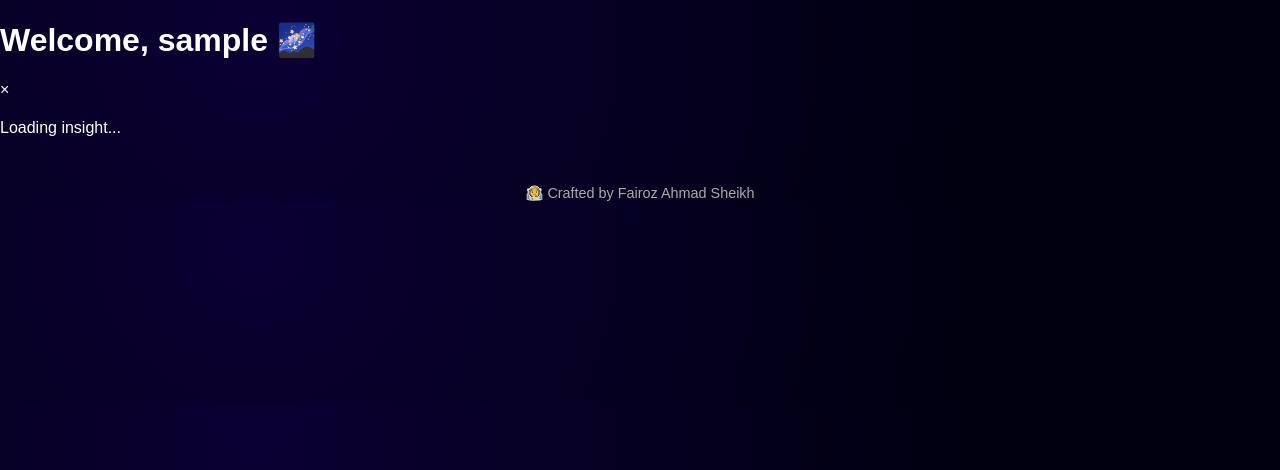
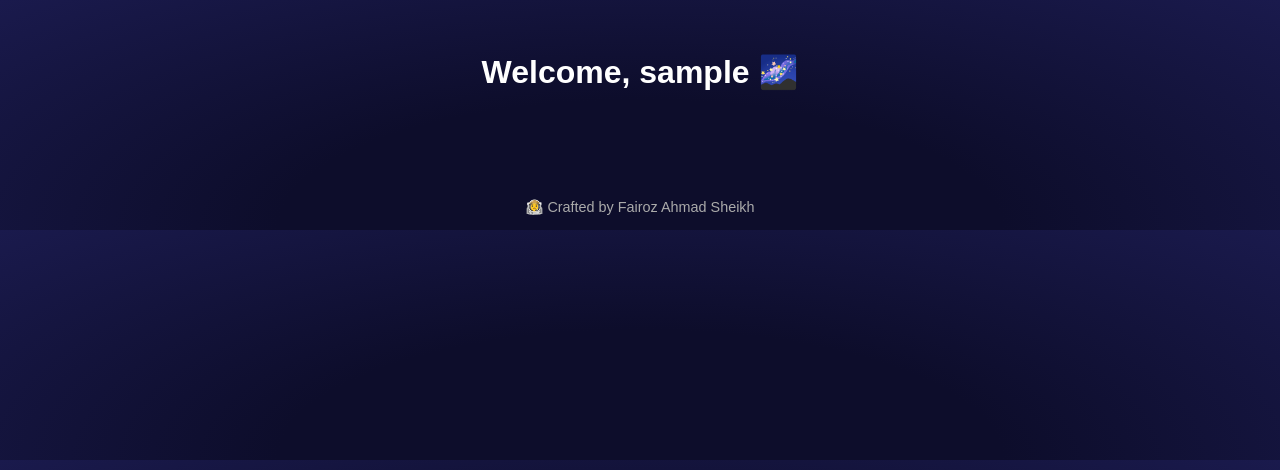
Before and after one commit to FairozAhmadSheikh/cosmicscope, a Flask app: page /dashboard in a window 1280 px wide. Shown: the top 470 px of the page. Run offline with Flask 3, Linux system fonts and the light colour scheme; the visitor is signed in with stand-in values (Sample User, id 1); data that the repository does not hold is empty.

Commit message:
css added

```diff
--- a/static/css/cosmic.css
+++ b/static/css/cosmic.css
@@ -75,3 +75,124 @@ footer span {
   color: #8e2de2;
   text-shadow: 0 0 10px #7b5eff;
 }
+
+body {
+  margin:0;
+  font-family: 'Poppins', sans-serif;
+  background: radial-gradient(ellipse at bottom, #0d0d2b, #0d0d2b 40%, #1a1a4d);
+  color: #fff;
+  overflow-x: hidden;
+}
+
+.auth-container {
+  max-width: 400px;
+  margin: 5% auto;
+  background: rgba(255,255,255,0.05);
+  backdrop-filter: blur(15px);
+  border-radius: 15px;
+  padding: 2em;
+  text-align: center;
+}
+
+.auth-container input {
+  width: 100%;
+  padding: 0.8em;
+  margin: 0.5em 0;
+  border-radius: 8px;
+  border: none;
+  outline: none;
+}
+
+.auth-container button {
+  padding: 0.8em;
+  width: 100%;
+  border: none;
+  border-radius: 10px;
+  background: linear-gradient(45deg,#6b00b6,#440074);
+  color: #fff;
+  cursor: pointer;
+}
+
+.error {
+  color: #ff4c4c;
+}
+
+.dashboard-container {
+  padding: 2em;
+}
+
+.dashboard-container h1 {
+  text-align:center;
+  margin-bottom:1em;
+}
+
+.gallery {
+  display:grid;
+  grid-template-columns: repeat(auto-fit, minmax(250px, 1fr));
+  gap:1em;
+}
+
+.card {
+  background: rgba(255,255,255,0.05);
+  border-radius: 15px;
+  overflow: hidden;
+  cursor: pointer;
+  position: relative;
+  transition: transform 0.3s;
+}
+
+.card:hover {
+  transform: scale(1.05);
+}
+
+.card img {
+  width:100%;
+  height:200px;
+  object-fit: cover;
+}
+
+.card-info {
+  padding: 0.5em;
+  text-align: center;
+}
+
+/* Modal */
+.modal {
+  display:none;
+  position:fixed;
+  top:0; left:0;
+  width:100%;
+  height:100%;
+  background:rgba(0,0,0,0.85);
+  backdrop-filter: blur(10px);
+  justify-content:center;
+  align-items:center;
+  flex-direction:column;
+  padding:1em;
+}
+
+.modal img {
+  max-width:80%;
+  border-radius:10px;
+}
+
+.modal-info {
+  text-align:center;
+  margin-top:1em;
+}
+
+.modal .close {
+  position:absolute;
+  top:2%;
+  right:2%;
+  font-size:2em;
+  cursor:pointer;
+}
+
+/* Footer */
+.dev-tag {
+  text-align:center;
+  padding:1em;
+  margin-top:2em;
+  color:#aaa;
+}
```
